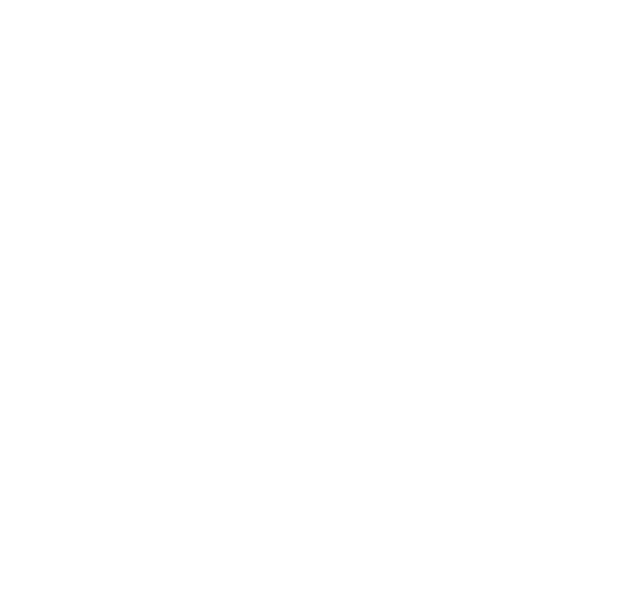
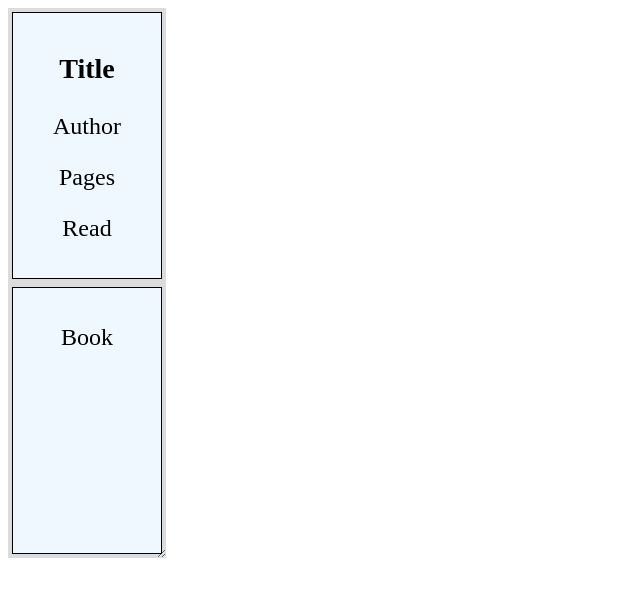
Before and after one commit to patrickmblack/odin-libary, a plain HTML site: page index.html in a window 1280 px wide. Shown: the whole page, without its empty margins (0-640 px from the left). Drawn offline with Linux system fonts and the light colour scheme.

Commit message:
Add basic grid layout and cards
Grid layout and cards added, will refine layout

```diff
--- a/index.html
+++ b/index.html
@@ -7,7 +7,17 @@
     <link rel="stylesheet" href="style.css">
 </head>
 <body>
-
+    <div class="content">
+        <div class="card">
+            <h3>Title</h3>
+            <p>Author</p>
+            <p>Pages</p>
+            <p>Read</p>
+        </div>
+        <div class="card">
+            <p>Book</p>
+        </div>
+    </div>
 </body>
 <script src="script.js"></script>
 </html>
--- a/script.js
+++ b/script.js
@@ -1,3 +1,6 @@
+const myLibrary = [] // Array of book objects
+
+
 function Book(title, author, pageNumber, readBool){
     this.title = title;
     this.author = author;
@@ -13,6 +16,29 @@ function Book(title, author, pageNumber, readBool){
     }
 }
 
-const bookTheHobbit = new Book('The Hobbit','J.R.R. Tolkein', 150, true)
+function addBookToLibrary(book){
+    if (myLibrary.includes(book) === false){
+        myLibrary.push(book)
+    }else{
+        console.log("Book exists")
+    }
+}
 
-console.log(bookTheHobbit.info())
+const bookTheHobbit = new Book('The Hobbit','J.R.R. Tolkein', 310, false)
+const bookFellowship = new Book('The Fellowship of the Ring','J.R.R. Tolkein', 423, false)
+const bookTwoTowers = new Book('The Two Towers','J.R.R. Tolkein',352,false)
+const bookReturnKing = new Book('The Return of the King','J.R.R. Tolkein',416,false)
+const bookMartian = new Book('The Martian','Andy Wier',369, true)
+
+
+
+// console.log(bookTheHobbit.info())
+console.log(myLibrary)
+
+addBookToLibrary(bookTheHobbit)
+addBookToLibrary(bookFellowship)
+addBookToLibrary(bookTwoTowers)
+addBookToLibrary(bookReturnKing)
+addBookToLibrary(bookMartian)
+
+console.log(myLibrary)
--- a/style.css
+++ b/style.css
@@ -0,0 +1,20 @@
+.content{
+    resize: both;
+    display: grid;
+    gap: 8px;
+    overflow: auto;
+    padding: 4px;
+    background-color: gainsboro;
+    width: fit-content;
+    height: fit-content;
+    grid-template-rows: repeat(2, 1fr);
+    grid-template-columns: repeat(auto-fit, minmax(150px, 1fr));
+}
+
+.card{
+    text-align: center;
+    font-size: 1.5rem;
+    padding: 12px;
+    background-color: aliceblue;
+    border: 1px solid black;
+}
```
